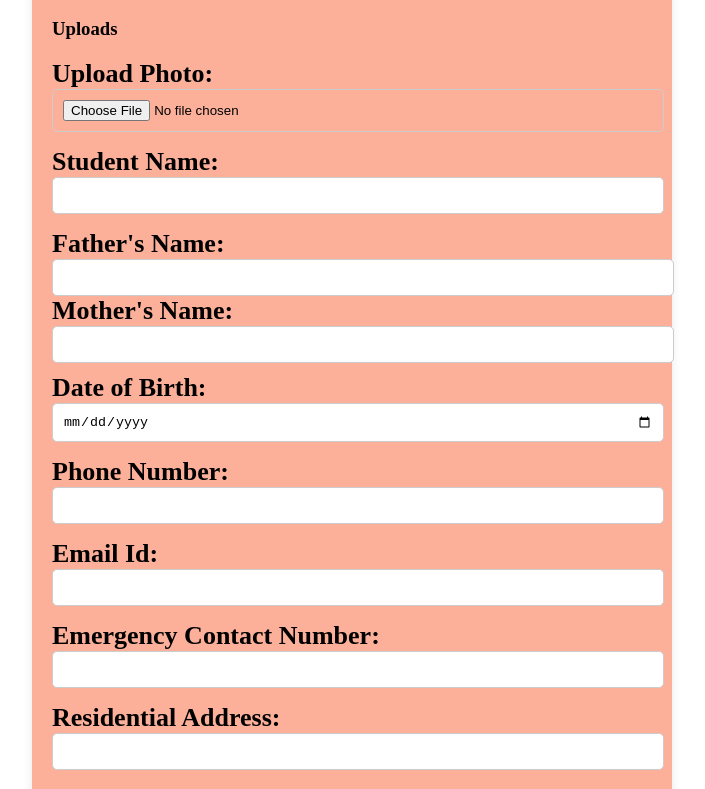
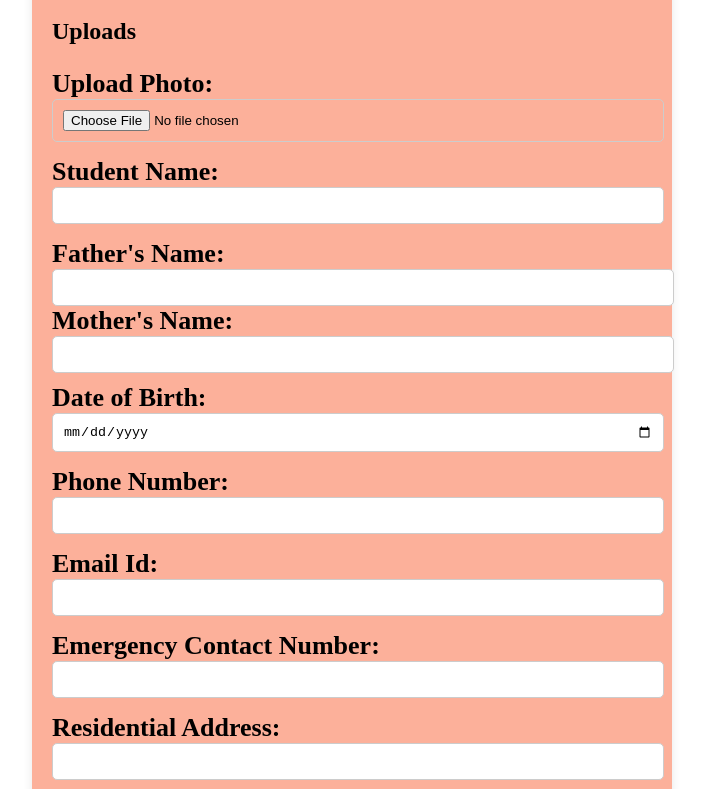
Before and after one commit to hiteashgupta1/ADMIN_FORM, a plain HTML site: page index.html in a window 1280 px wide. Shown: the part 305-1094 px from the top of the page, without its empty margins (288-993 px from the left). Drawn offline with Linux system fonts and the light colour scheme.

Commit message:
Update style.css

```diff
--- a/style.css
+++ b/style.css
@@ -16,6 +16,10 @@ body {
     text-align: center;
     margin-bottom: 20px;
     font-size: 26px;
+}
+h3{
+    font-size: 24px;
+    font-weight: bold;
 }
 h1 {
     text-align: center;
```
